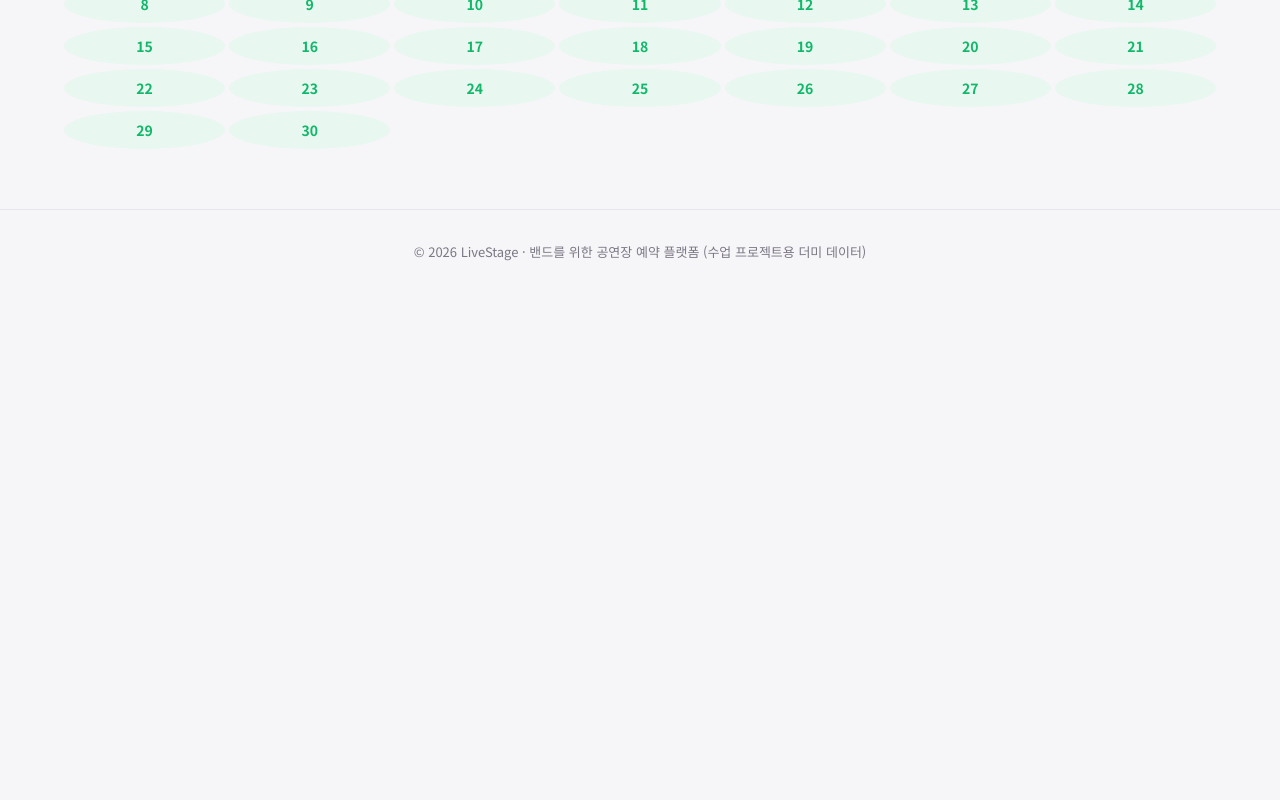
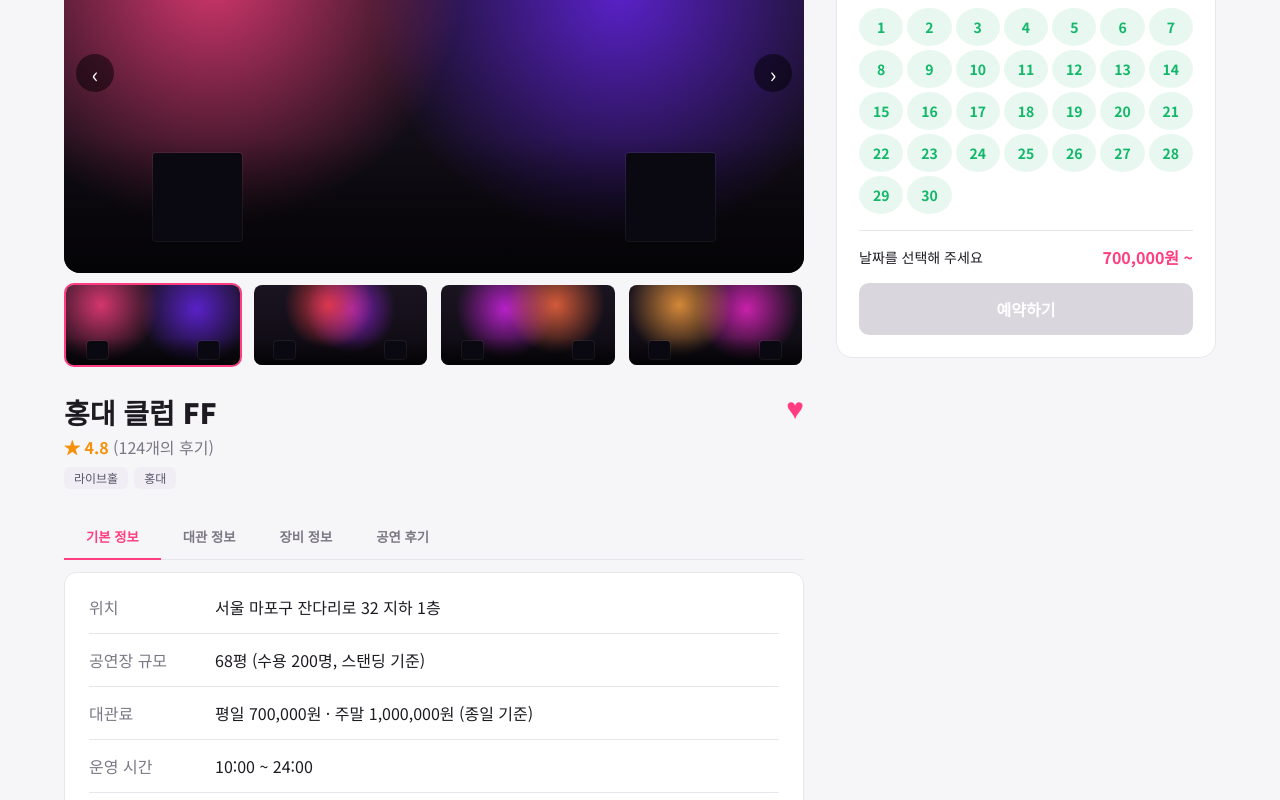
Before and after one commit to debugging-bot/livestage, a React (Vite) app: page /#/venues/1 in a window 1280 px wide. Shown: the part 220-1020 px from the top of the page. Before the commit the page ends 800 px from the top, so only its background shows below. Built offline with nearby package versions, Linux system fonts and the light colour scheme.

Commit message:
VenueDetail.js 수정

```diff
--- a/src/pages/VenueDetail.jsx
+++ b/src/pages/VenueDetail.jsx
@@ -1,11 +1,247 @@
-import Calendar from '../components/Calendar';
+import { useState } from "react";
+import {
+  useNavigate,
+  useParams,
+  useSearchParams,
+  Link,
+} from "react-router-dom";
+import Calendar from "../components/Calendar";
+import VenueImage from "../components/VenueImage";
+import { EQUIP_DETAIL, TIME_SLOTS, getReviews, getVenue } from "../data/venues";
+import { useReservations } from "../context/ReservationContext";
+import {
+  dayPrice,
+  dayStatus,
+  formatDateKo,
+  formatPrice,
+  isWeekend,
+  slotPrice,
+} from "../utils";
+
+const SATURDAY = "2000-01-01";
+const TABS = [
+  ["info", "기본 정보"],
+  ["rental", "대관 정보"],
+  ["equip", "장비 정보"],
+  ["review", "공연 후기"],
+];
 
 export default function VenueDetail() {
+  const { id } = useParams();
+  const venue = getVenue(id);
+  const [sp] = useSearchParams();
+  const navigate = useNavigate();
+  const { reservations, isFavorite, toggleFavorite } = useReservations();
+  const [img, setImg] = useState(0);
+  const [tab, setTab] = useState("info");
+  const [date, setDate] = useState(() => {
+    const d = sp.get("date");
+    return venue && d && dayStatus(venue.id, d, reservations) === "available"
+      ? d
+      : "";
+  });
+
+  if (!venue) {
+    return (
+      <div className="container empty">
+        존재하지 않는 공연장입니다.{" "}
+        <Link to="/search" className="accent">
+          공연장 찾기
+        </Link>
+      </div>
+    );
+  }
+
+  const fav = isFavorite(venue.id);
+  const reviews = getReviews(venue);
 
   return (
     <div className="container page">
-      <Calendar />
+      <div className="detail-grid">
+        <div>
+          <div className="gallery-main">
+            <VenueImage venue={venue} index={img} className="fill" />
+            <button
+              className="g-arrow left"
+              onClick={() => setImg((img + 3) % 4)}
+              aria-label="이전 사진"
+            >
+              ‹
+            </button>
+            <button
+              className="g-arrow right"
+              onClick={() => setImg((img + 1) % 4)}
+              aria-label="다음 사진"
+            >
+              ›
+            </button>
+          </div>
+          <div className="thumbs">
+            {[0, 1, 2, 3].map((i) => (
+              <button
+                key={i}
+                className={`thumb ${i === img ? "active" : ""}`}
+                onClick={() => setImg(i)}
+              >
+                <VenueImage venue={venue} index={i} className="fill" />
+              </button>
+            ))}
+          </div>
+
+          <div className="title-row">
+            <div>
+              <h1>{venue.name}</h1>
+              <div className="rating big">
+                ★ {venue.rating} <span>({venue.reviewCount}개의 후기)</span>
+              </div>
+              <div className="tags">
+                {venue.tags.map((t) => (
+                  <span key={t} className="tag">
+                    {t}
+                  </span>
+                ))}
+              </div>
+            </div>
+            <button
+              className={`heart lg ${fav ? "on" : ""}`}
+              onClick={() => toggleFavorite(venue.id)}
+              aria-label="찜하기"
+            >
+              {fav ? "♥" : "♡"}
+            </button>
+          </div>
+
+          <div className="tabs">
+            {TABS.map(([k, label]) => (
+              <button
+                key={k}
+                className={tab === k ? "active" : ""}
+                onClick={() => setTab(k)}
+              >
+                {label}
+              </button>
+            ))}
+          </div>
+
+          <div className="tab-body">
+            {tab === "info" && (
+              <ul className="info-list">
+                <li>
+                  <b>위치</b>
+                  <span>{venue.address}</span>
+                </li>
+                <li>
+                  <b>공연장 규모</b>
+                  <span>
+                    {venue.area}평 (수용 {venue.capacity}명, 스탠딩 기준)
+                  </span>
+                </li>
+                <li>
+                  <b>대관료</b>
+                  <span>
+                    평일 {formatPrice(venue.basePrice)} · 주말{" "}
+                    {formatPrice(venue.weekendPrice)} (종일 기준)
+                  </span>
+                </li>
+                <li>
+                  <b>운영 시간</b>
+                  <span>{venue.hours}</span>
+                </li>
+                <li>
+                  <b>주차</b>
+                  <span>{venue.parking}</span>
+                </li>
+                <li>
+                  <b>특징</b>
+                  <span>{venue.description}</span>
+                </li>
+              </ul>
+            )}
+            {tab === "rental" && (
+              <>
+                <table className="price-table">
+                  <thead>
+                    <tr>
+                      <th>타임</th>
+                      <th>시간</th>
+                      <th>평일</th>
+                      <th>주말(토·일)</th>
+                    </tr>
+                  </thead>
+                  <tbody>
+                    {TIME_SLOTS.map((s) => (
+                      <tr key={s.id}>
+                        <td>{s.name}</td>
+                        <td>{s.label}</td>
+                        <td>{formatPrice(slotPrice(venue, s))}</td>
+                        <td>{formatPrice(slotPrice(venue, s, SATURDAY))}</td>
+                      </tr>
+                    ))}
+                  </tbody>
+                </table>
+                <ul className="notes">
+                  <li>셋업·리허설·철수 시간은 각 타임에 포함됩니다.</li>
+                  <li>음향 엔지니어 1인이 기본 제공됩니다.</li>
+                  <li>이용 3일 전까지 취소 시 전액 환불됩니다.</li>
+                  <li>주말(토·일)은 평일보다 대관료가 높게 책정됩니다.</li>
+                </ul>
+              </>
+            )}
+            {tab === "equip" && (
+              <ul className="equip-list">
+                {venue.equipment.map((e) => (
+                  <li key={e}>
+                    <b>{e}</b>
+                    <span>{EQUIP_DETAIL[e]}</span>
+                  </li>
+                ))}
+              </ul>
+            )}
+            {tab === "review" && (
+              <ul className="review-list">
+                {reviews.map((r) => (
+                  <li key={r.user}>
+                    <div>
+                      <b>{r.user}</b>
+                      <span className="rating">{"★".repeat(r.rating)}</span>
+                      <em>{r.date}</em>
+                    </div>
+                    <p>{r.text}</p>
+                  </li>
+                ))}
+              </ul>
+            )}
+          </div>
+        </div>
+
+        <aside className="book-card">
+          <h3>예약 가능 날짜</h3>
+          <Calendar
+            value={date}
+            onSelect={setDate}
+            statusOf={(d) => dayStatus(venue.id, d, reservations)}
+          />
+          <div className="book-summary">
+            <span>
+              {date
+                ? `선택한 날짜: ${formatDateKo(date)}`
+                : "날짜를 선택해 주세요"}
+            </span>
+            <strong>
+              {date
+                ? `${formatPrice(dayPrice(venue, date))} (${isWeekend(date) ? "주말" : "평일"} 종일)`
+                : `${formatPrice(venue.basePrice)} ~`}
+            </strong>
+          </div>
+          <button
+            className="btn-primary block"
+            disabled={!date}
+            onClick={() => navigate(`/venues/${venue.id}/book?date=${date}`)}
+          >
+            예약하기
+          </button>
+        </aside>
+      </div>
     </div>
-  )
-  //return <div className="container">상세 화면</div>;
+  );
 }
```
